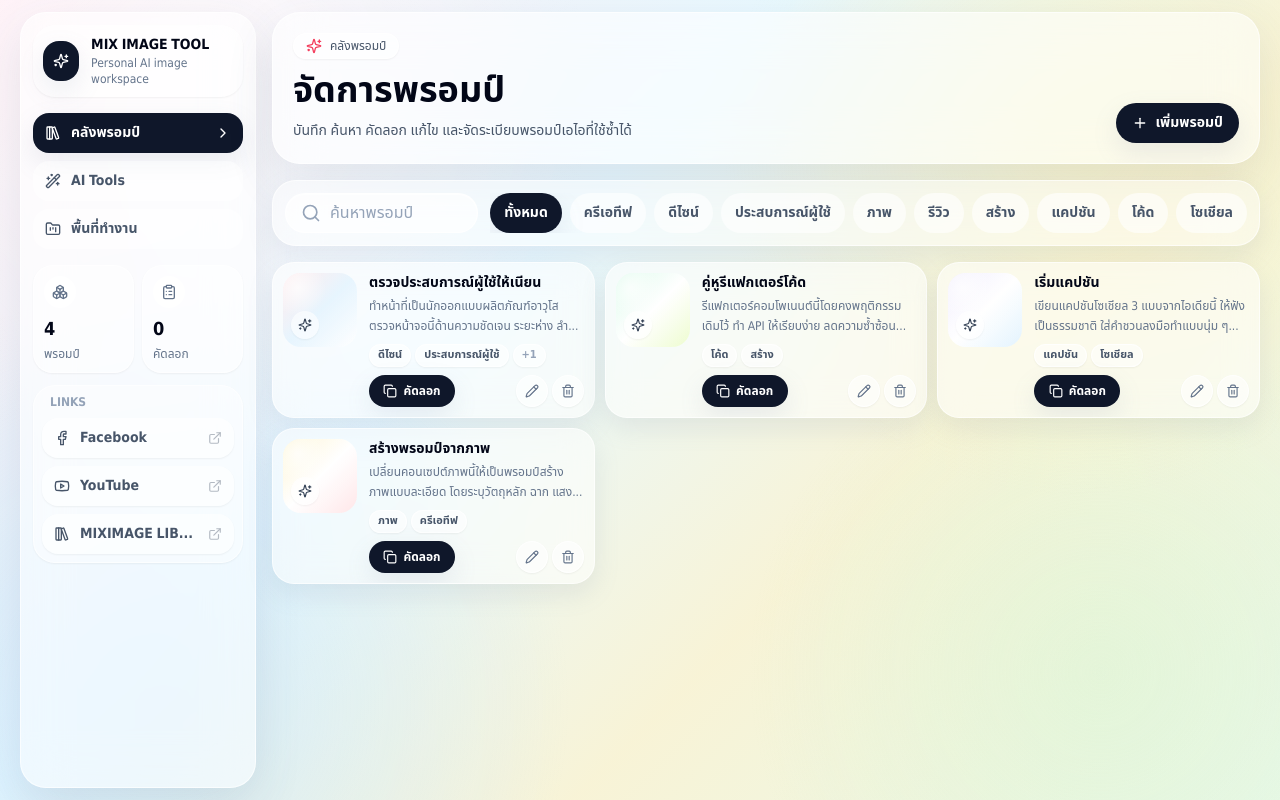
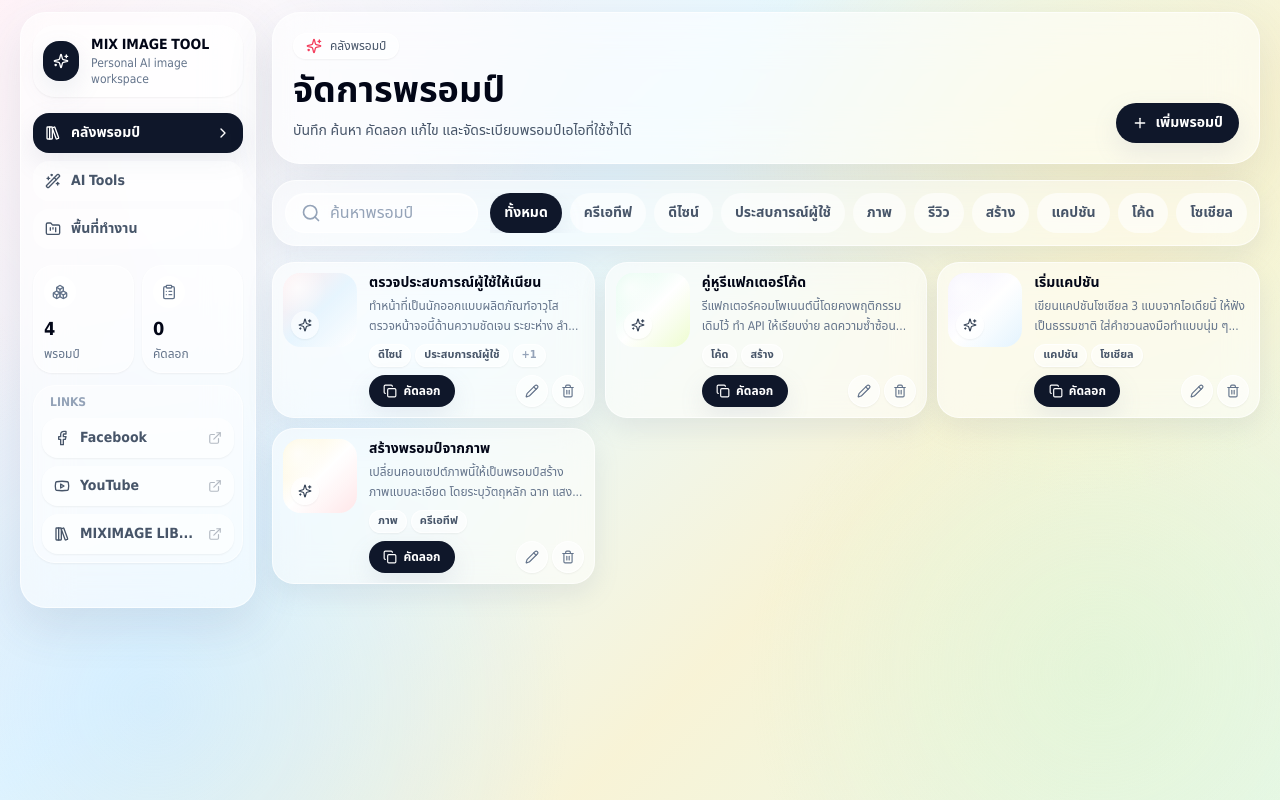
Before and after one commit to miximage-9/MIXIMAGE-9, a React (Vite) app: page / in a window 1280 px wide. Built offline with nearby package versions, Linux system fonts and the light colour scheme; no server answers.

Commit message:
Improve AI tools scrolling layout

```diff
--- a/src/components/Sidebar.jsx
+++ b/src/components/Sidebar.jsx
@@ -37,7 +37,7 @@ const socialLinks = [
 
 function Sidebar({ activePage, clipboardCount, onNavigate, promptCount }) {
   return (
-    <aside className="min-w-0 overflow-hidden rounded-[26px] border border-white/65 bg-white/55 p-3 shadow-glass backdrop-blur-xl lg:sticky lg:top-3 lg:h-[calc(100vh-1.5rem)]">
+    <aside className="min-w-0 rounded-[26px] border border-white/65 bg-white/55 p-3 shadow-glass backdrop-blur-xl lg:sticky lg:top-3 lg:max-h-[calc(100vh-1.5rem)] lg:overflow-y-auto">
       <div className="flex min-w-0 items-center gap-3 rounded-[22px] bg-white/55 p-2.5 shadow-sm">
         <div className="grid h-10 w-10 place-items-center rounded-2xl bg-slate-900 text-white shadow-soft">
           <Sparkles className="h-4 w-4" />
--- a/src/pages/AITools.jsx
+++ b/src/pages/AITools.jsx
@@ -196,7 +196,7 @@ function AITools({ onCopy, onSavePrompt }) {
         </div>
       )}
 
-      <div className="grid gap-4 xl:grid-cols-[minmax(0,0.95fr)_minmax(0,1.05fr)]">
+      <div className="grid items-start gap-4 xl:grid-cols-[minmax(0,0.95fr)_minmax(0,1.05fr)]">
         <ToolPanel title={toolLabels[activeTool]}>
           {activeTool === "youtube" && (
             <YoutubeDescriptionTool
@@ -492,7 +492,7 @@ function ImageTool({ form, loading, onChange, onGenerate }) {
 
 function OutputPanel({ onCopy, onSave, onSendImageToCaption, output }) {
   return (
-    <section className="rounded-[26px] border border-white/65 bg-white/55 p-4 shadow-soft backdrop-blur-lg">
+    <section className="rounded-[26px] border border-white/65 bg-white/55 p-4 shadow-soft backdrop-blur-lg xl:sticky xl:top-4">
       <div className="mb-3 flex items-center justify-between gap-3">
         <h2 className="text-lg font-semibold text-slate-950">ผลลัพธ์</h2>
         <div className="flex gap-2">
@@ -505,7 +505,7 @@ function OutputPanel({ onCopy, onSave, onSendImageToCaption, output }) {
         </div>
       </div>
 
-      <div className="min-h-[320px] whitespace-pre-wrap rounded-[22px] border border-white/70 bg-white/50 p-4 text-sm leading-7 text-slate-700 shadow-sm">
+      <div className="max-h-[58vh] min-h-[260px] overflow-y-auto whitespace-pre-wrap rounded-[22px] border border-white/70 bg-white/50 p-4 pr-5 text-sm leading-7 text-slate-700 shadow-sm">
         {output || "ผลลัพธ์จะมาแสดงตรงนี้หลังจากกดสร้าง"}
       </div>
 
```
